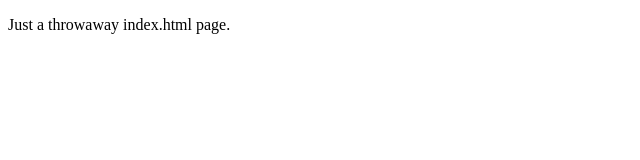
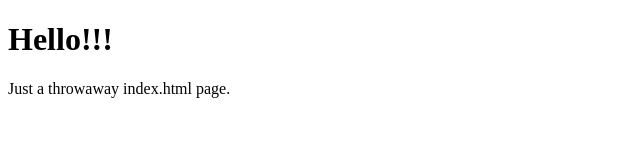
Before and after one commit to mikedolan03/learn-github, a plain HTML site: page index.html in a window 1280 px wide. Shown: the whole page, without its empty margins (0-640 px from the left). Drawn offline with Linux system fonts and the light colour scheme.

Commit message:
made requested changes for PR

```diff
--- a/index.html
+++ b/index.html
@@ -1,9 +1,10 @@
 <!DOCTYPE html>
-<html>
+<htm lang ="en">
 <head>
   <title>Learn GitHub</title>
 </head>
 <body>
+	<h1>Hello!!!</h1>
   <p>Just a throwaway index.html page.</p>
 </body>
 </html>
```
